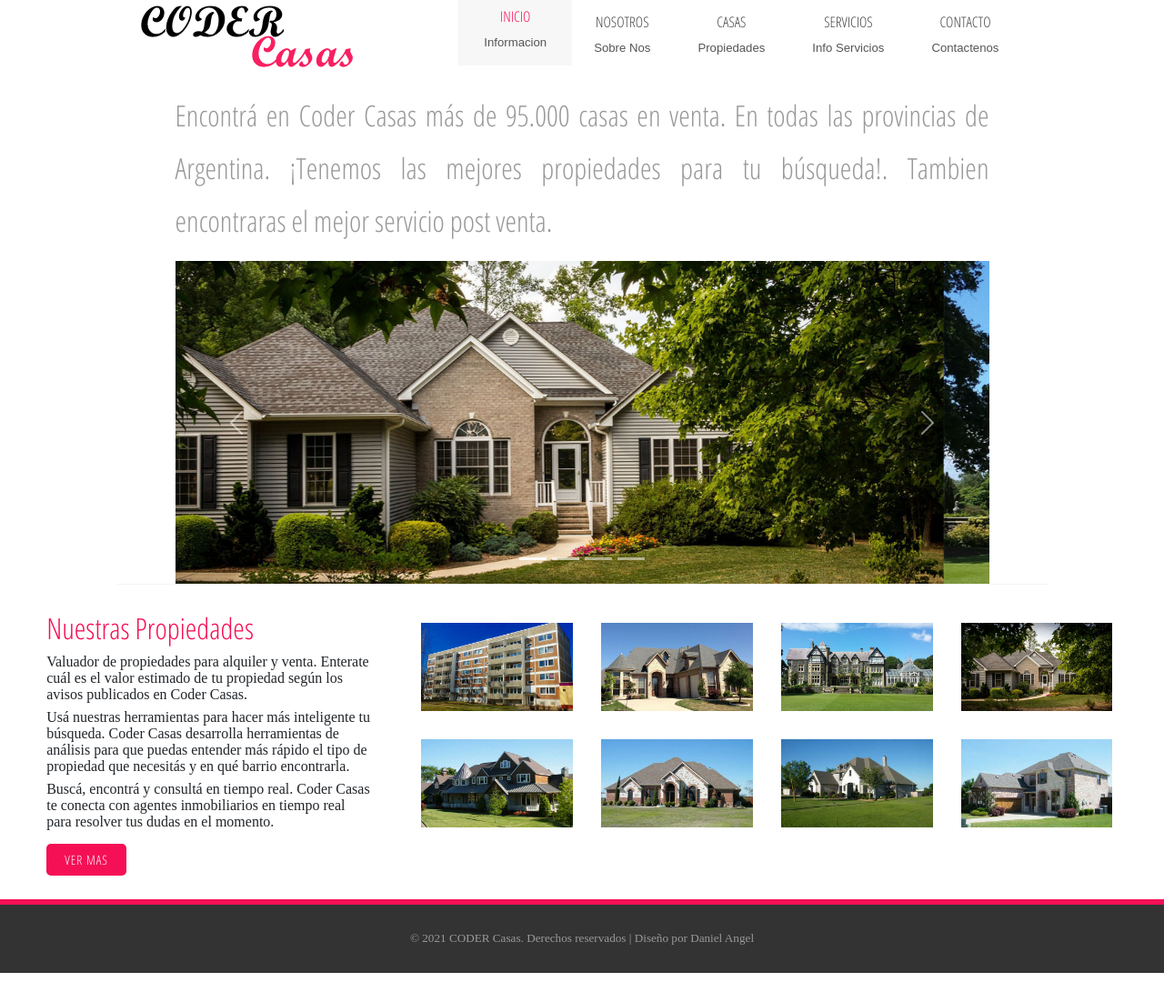
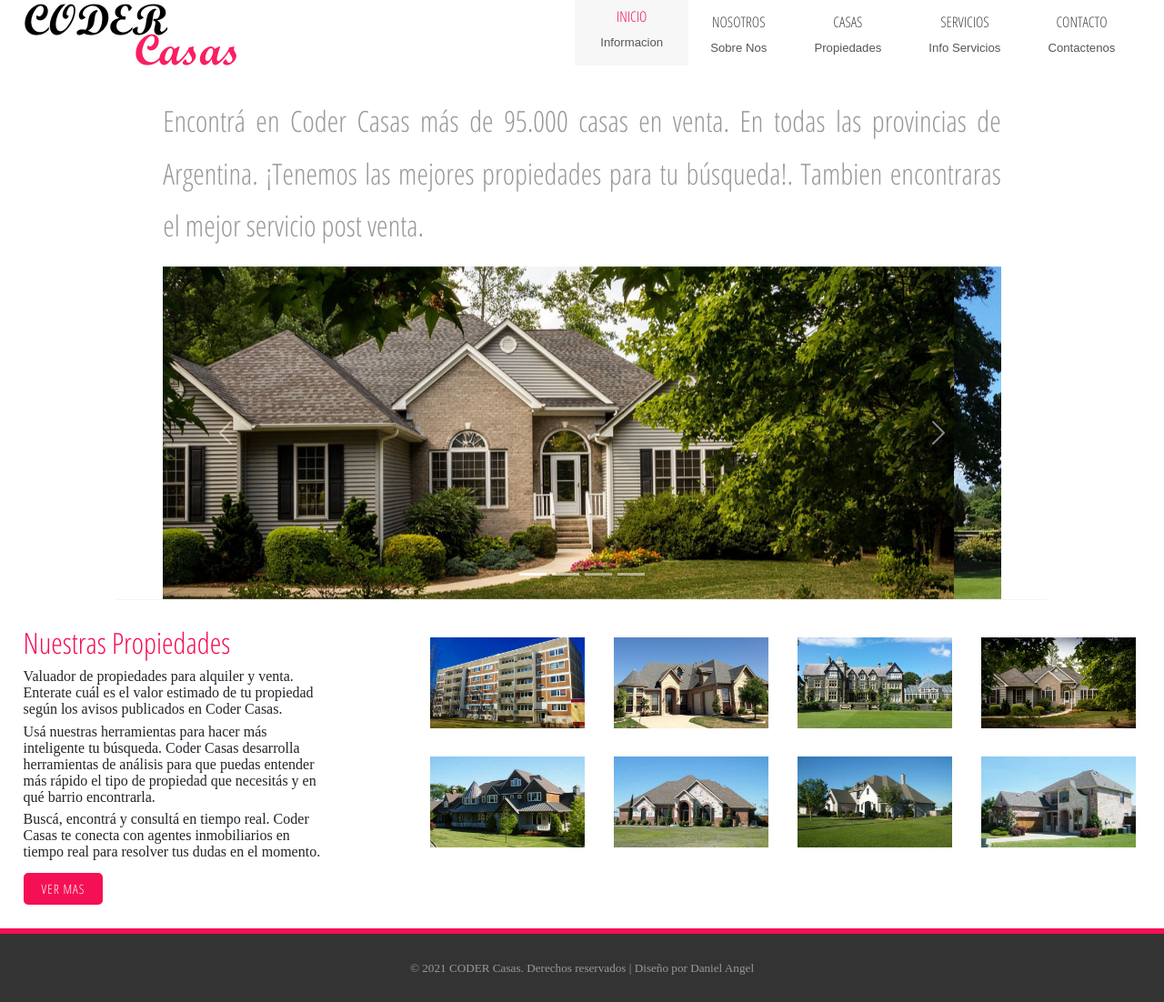
Before and after one commit to Dani-IL/proyecto-final, a website: page index.html in a window 1280 px wide. Shown: the whole page at 91% size. Before the commit the page ends 1070 px from the top, so only its background shows below. Drawn offline with nearby package versions, Linux system fonts and the light colour scheme.

Commit message:
ajuste de divs y estilos

```diff
--- a/index.html
+++ b/index.html
@@ -14,9 +14,9 @@
 	<link href="css/style.css" rel="stylesheet" type="text/css" media="all" />
 </head>
 <body>
-	<header class="header">
+	<header>
 		<div class="logo">
-			<h1><a href="index.html"><img src="images/logo.png" alt="logo"/></a></h1>
+			<h1><a href="index.html"><img src="images/logo.png" alt="codercasas"/></a></h1>
 		</div>
 		<div class="header-right">
 			<ul class="nav">
@@ -85,7 +85,6 @@
 		<div class="clear"></div>
 	</header>
 	<main>
-		<div class="main">
 		<div class="sidebar">
 			<div class="text">
 				<h2>Nuestras propiedades</h2>
@@ -136,9 +135,6 @@
 			</section>
 		</div>
 		<div class="clear"></div>
-			</div>
-			<div class="clear"></div>
-		</div>
 	</main>
 	<footer>
 		<div class="footer1">
--- a/scss/style.scss
+++ b/scss/style.scss
@@ -103,8 +103,8 @@ html, body, div, span, applet, object, iframe, h1, h2, h3, h4, h5, h6, p, blockq
   }
 
   .header {
-	padding: 0 2%;
-	border-bottom: 1px inset whiteSmoke;
+	padding: 0%;
+	border-bottom: 1px inset #ffffff;
 	margin: 0 auto;
 	width: 80%;
 	background: #ffffff;
@@ -113,10 +113,19 @@ html, body, div, span, applet, object, iframe, h1, h2, h3, h4, h5, h6, p, blockq
   .logo {
 	float: left;
 	padding: 5px 0 0;
+	padding: 0 2%;
+	border-bottom: 1px inset #ffffff;
+	margin: 0 auto;
+	margin-top: 3px;
+	background: #ffffff;
   }
 
   .header-right {
 	float: right;
+	padding: 0 2%;
+	border-bottom: 1px inset #ffffff;
+	margin: 0 auto;
+	background: #ffffff;
   }
 
   .main-contact {
@@ -163,7 +172,7 @@ html, body, div, span, applet, object, iframe, h1, h2, h3, h4, h5, h6, p, blockq
 	display: block;
 	color: #444444;
 	text-decoration: none;
-	font-size: 1em;
+	font-size: 16px;
 	font-weight: normal;
   }
 
@@ -182,6 +191,10 @@ html, body, div, span, applet, object, iframe, h1, h2, h3, h4, h5, h6, p, blockq
   /*slider*/
   .slider {
 	padding: 2% 4% 0 4%;
+	border-bottom: 1px inset whiteSmoke;
+	margin: 0 auto;
+	width: 80%;
+	background: #ffffff;
   }
 
   .slider h2 {
@@ -206,12 +219,13 @@ html, body, div, span, applet, object, iframe, h1, h2, h3, h4, h5, h6, p, blockq
   .sidebar {
 	float: left;
 	width: 30.33%;
-	margin-right: 3.33%;
+	padding: 2%;
   }
 
   .content {
 	float: right;
 	width: 66.33%;
+	padding: 2%;
   }
 
   .text h2 {
@@ -526,6 +540,7 @@ html, body, div, span, applet, object, iframe, h1, h2, h3, h4, h5, h6, p, blockq
 
   /*sidebar*/
   .abt-sidebar {
+	padding: 2%;
 	width: 28.33%;
 	float: right;
   }
@@ -578,6 +593,7 @@ html, body, div, span, applet, object, iframe, h1, h2, h3, h4, h5, h6, p, blockq
 
   /*servicios*/
   .service {
+	padding: 2%;
 	float: left;
 	width: 68.33%;
 	margin-right: 2.33%;
@@ -1038,4 +1054,5 @@ html, body, div, span, applet, object, iframe, h1, h2, h3, h4, h5, h6, p, blockq
 	  width: 100%;
 	  margin: 1em 0 2em;
 	}
-  }/*# sourceMappingURL=style.css.map */
+  }
+  /*# sourceMappingURL=style.css.map *//*# sourceMappingURL=style.css.map */
```
Also changed, not shown: contacto.html (+6 -8 lines), nosotros.html (+4 -4 lines), propiedades.html (+3 -3 lines), servicios.html (+4 -6 lines), css/style.css, 1 other file. Lines whose indentation alone changed are shown as unchanged.
